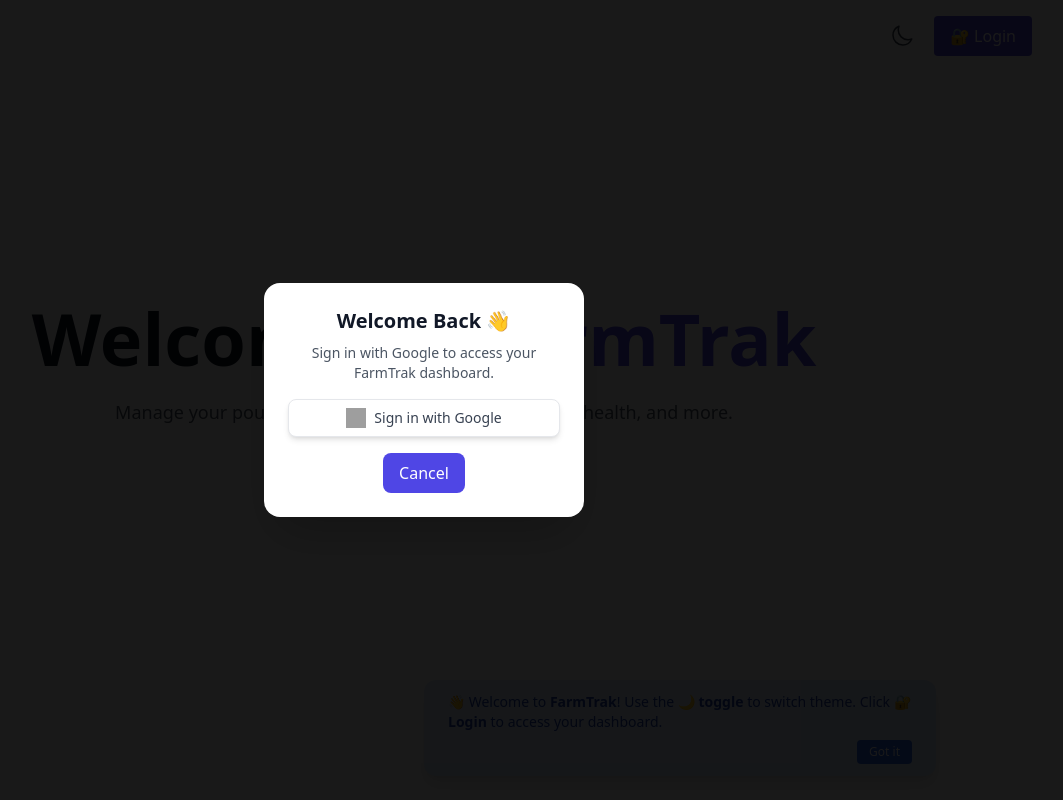
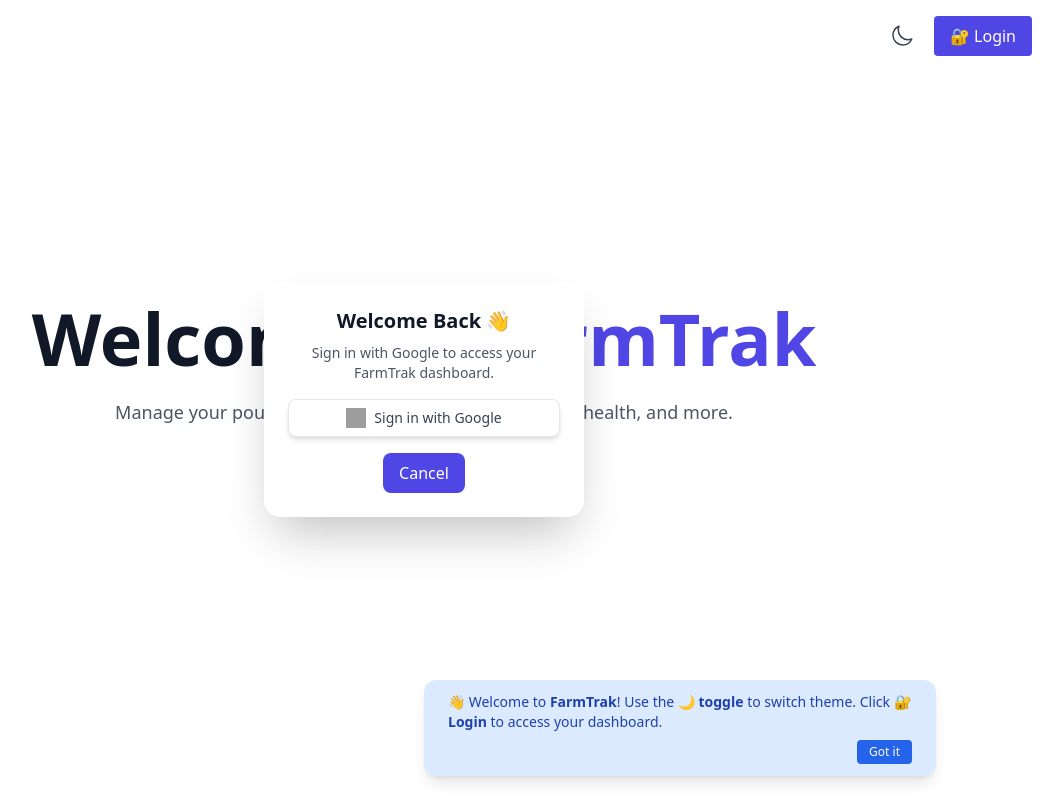
Before and after one commit to Pavankasala/FarmTrak, a React (Vite) app in the folder Frontend/: page /#/ in a window 1280 px wide. Both pictures are taken after a click on the button "🔐 Login". Shown: the whole page, without its empty margins (216-1279 px from the left). Built offline with nearby package versions, Linux system fonts and the light colour scheme; no server answers; grey boxes are pictures that could not be loaded.

Commit message:
Your descriptive commit message here

```diff
--- a/Frontend/src/components/LoginModal.jsx
+++ b/Frontend/src/components/LoginModal.jsx
@@ -26,14 +26,14 @@
     <AnimatePresence>
       {isOpen && (
         <motion.div
-          className="fixed inset-0 bg-black bg-opacity-90 flex justify-center items-center z-50"
+          className="fixed inset-0 bg-blue bg-opacity-50 flex justify-center items-center z-50"
           initial={{ opacity: 0 }}
           animate={{ opacity: 1 }}
           exit={{ opacity: 0 }}
           onClick={onClose}
         >
           <motion.div
-            className="bg-light-bg dark:bg-dark-card p-6 rounded-2xl w-80 flex flex-col items-center shadow-2xl relative"
+            className="bg-white dark:bg-gray-800 p-6 rounded-2xl w-80 flex flex-col items-center shadow-2xl relative"
             initial={{ scale: 0.8, opacity: 0, y: -50 }}
             animate={{ scale: 1, opacity: 1, y: 0 }}
             exit={{ scale: 0.8, opacity: 0, y: 50 }}
```
Also changed, not shown: 2 other files (tests, documents, lock files or other folders).
